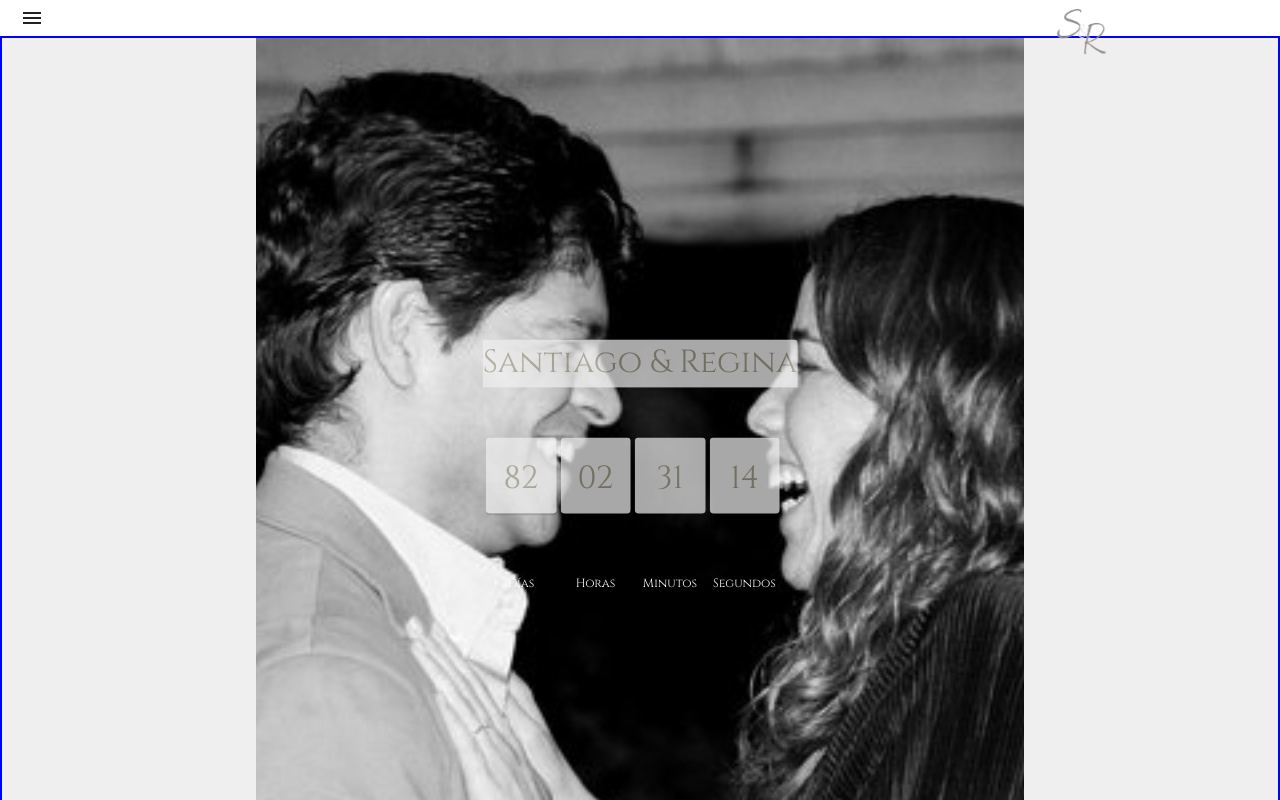
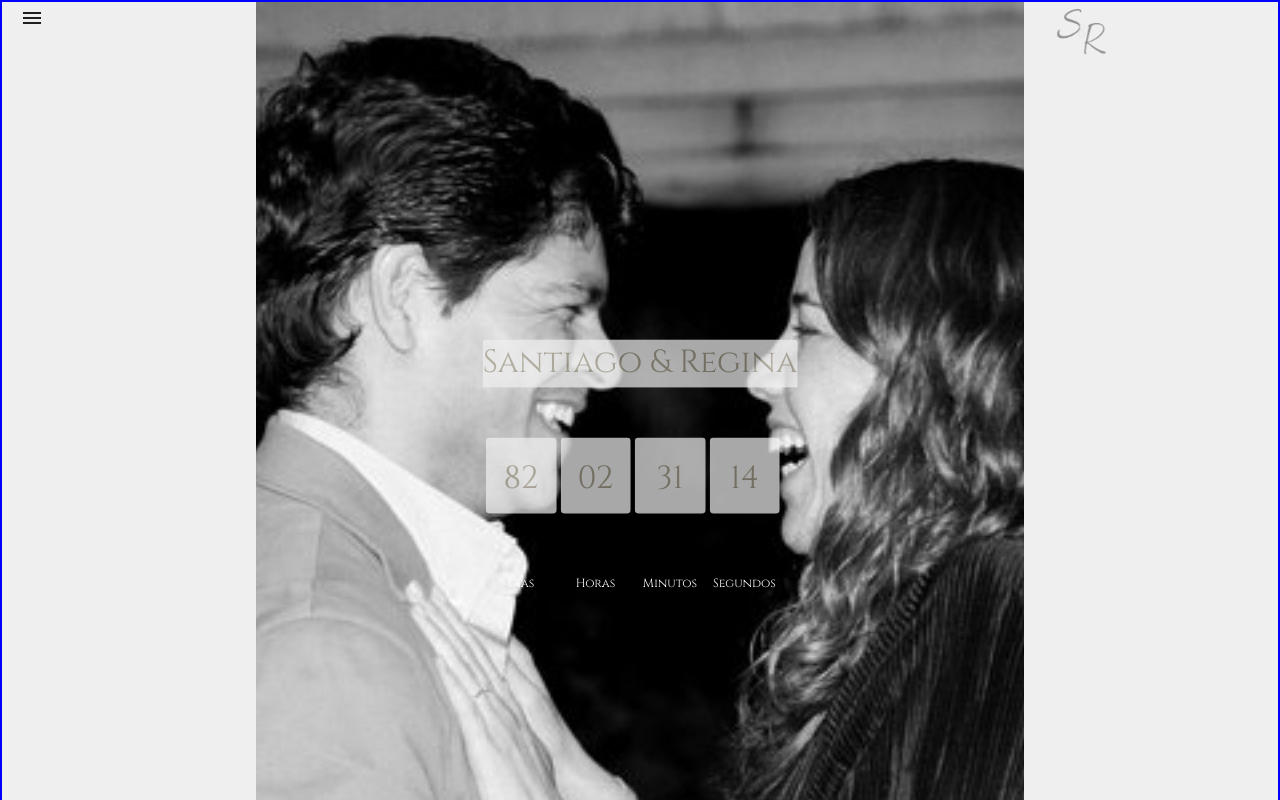
Before and after one commit to DeusXMaquina/reginasWeddingWebsite, a React (Create React App) app in the folder MobileFront/wedding-mobile/: page / in a window 1280 px wide. Shown: the top 800 px of the page. Built offline with nearby package versions, Linux system fonts and the light colour scheme.

Commit message:
fixing drawer

```diff
--- a/MobileFront/wedding-mobile/src/App.tsx
+++ b/MobileFront/wedding-mobile/src/App.tsx
@@ -17,9 +17,11 @@ import HotelCard from './Components/Hotel/hotelCard';
 export default function App() {
   return (
   <ThemeProvider theme={Theme}>
+    <Drawer/>
     <img className='logo' src={logo} alt='logo'/>
+
     <Provider store={store}>
-      <Drawer/>
+
       <div className= 'mainBox'>
         <Home/>
         <LocationCard {...data.events.ceremony}/>
--- a/MobileFront/wedding-mobile/src/Components/Drawer/drawer.tsx
+++ b/MobileFront/wedding-mobile/src/Components/Drawer/drawer.tsx
@@ -2,6 +2,7 @@ import React, { useState } from 'react'
 import { Drawer as MUIDrawer, List, ListItem, ListItemText, Button, makeStyles, Theme, Typography } from '@material-ui/core'
 import MenuIcon from '@material-ui/icons/Menu'
 import './drawer.css'
+import zIndex from '@material-ui/core/styles/zIndex';
 
 const useStyles = makeStyles((theme:Theme) =>({
   list: {
@@ -12,6 +13,10 @@ const useStyles = makeStyles((theme:Theme) =>({
   fullList: {
     width: 'auto',
   },
+  drawer : {
+    position: 'fixed',
+    zIndex: 30
+  }
 }));
 
 const Drawer = () => {
@@ -34,9 +39,9 @@ const Drawer = () => {
 
     switch (text) {
       case 'Home':
-        return window.scrollTo({top: 0, behavior: 'smooth'});
+        return ;
       case 'Ceremonia':
-        return document.getElementById('Ceremonia')?.scrollIntoView({behavior:'smooth'});
+        return document.getElementById('Ceremonia')?.scrollIntoView({behavior:'smooth'});;
       case 'Recepcion':
         return document.getElementById('Banquete')?.scrollIntoView({behavior:'smooth'});
       case 'Hospedaje':
@@ -62,11 +67,14 @@ const Drawer = () => {
     )
   }
   return (
-    <React.Fragment>
-    <Button onClick={handleDrawerOpen}><MenuIcon/></Button>
+    <React.Fragment key='drawer'>
+    <div className={classes.drawer}>
+      <Button onClick={handleDrawerOpen}><MenuIcon/></Button>
     <MUIDrawer open={open} classes={{paper:classes.list}} onClose={handleDrawerClose}>
       {list()}
     </MUIDrawer>
+    </div>
+
   </React.Fragment>
   )
 }
```
